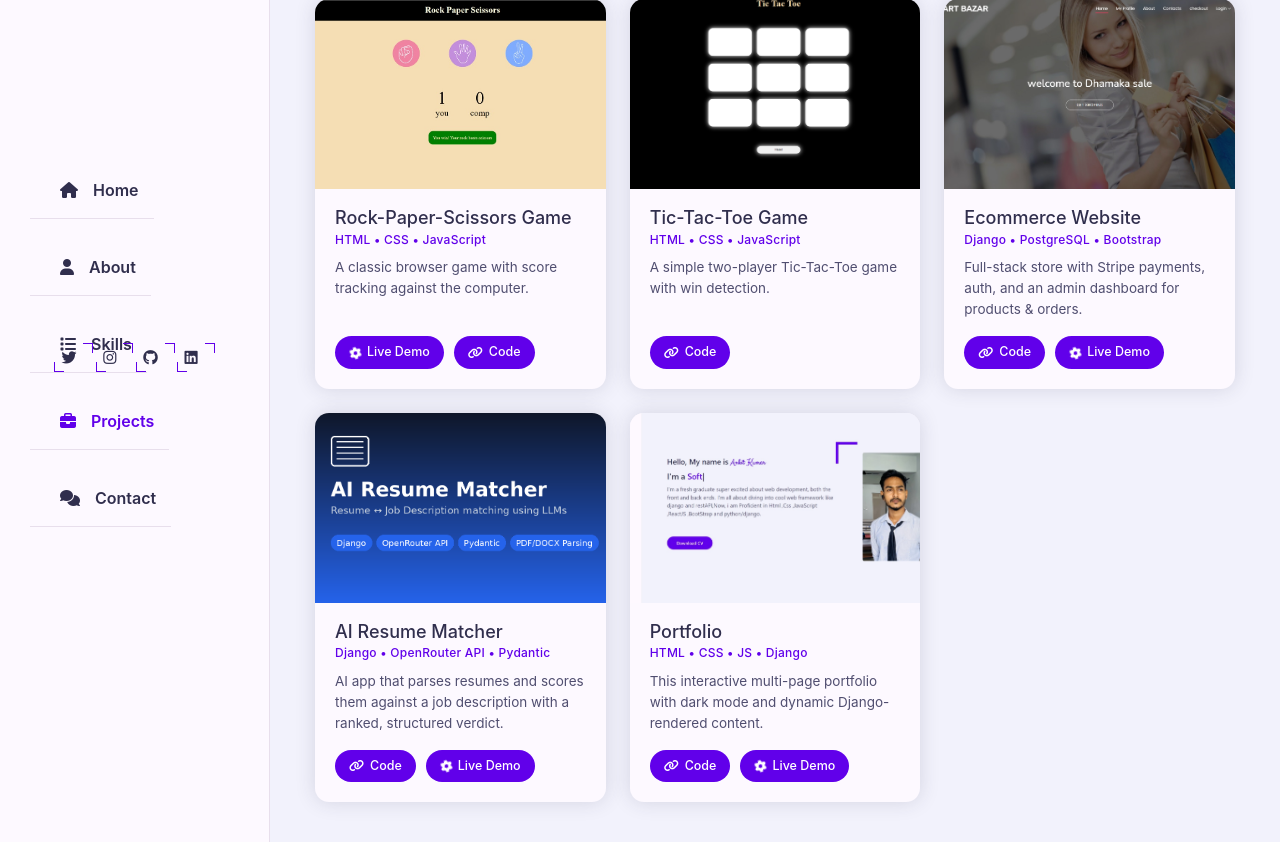
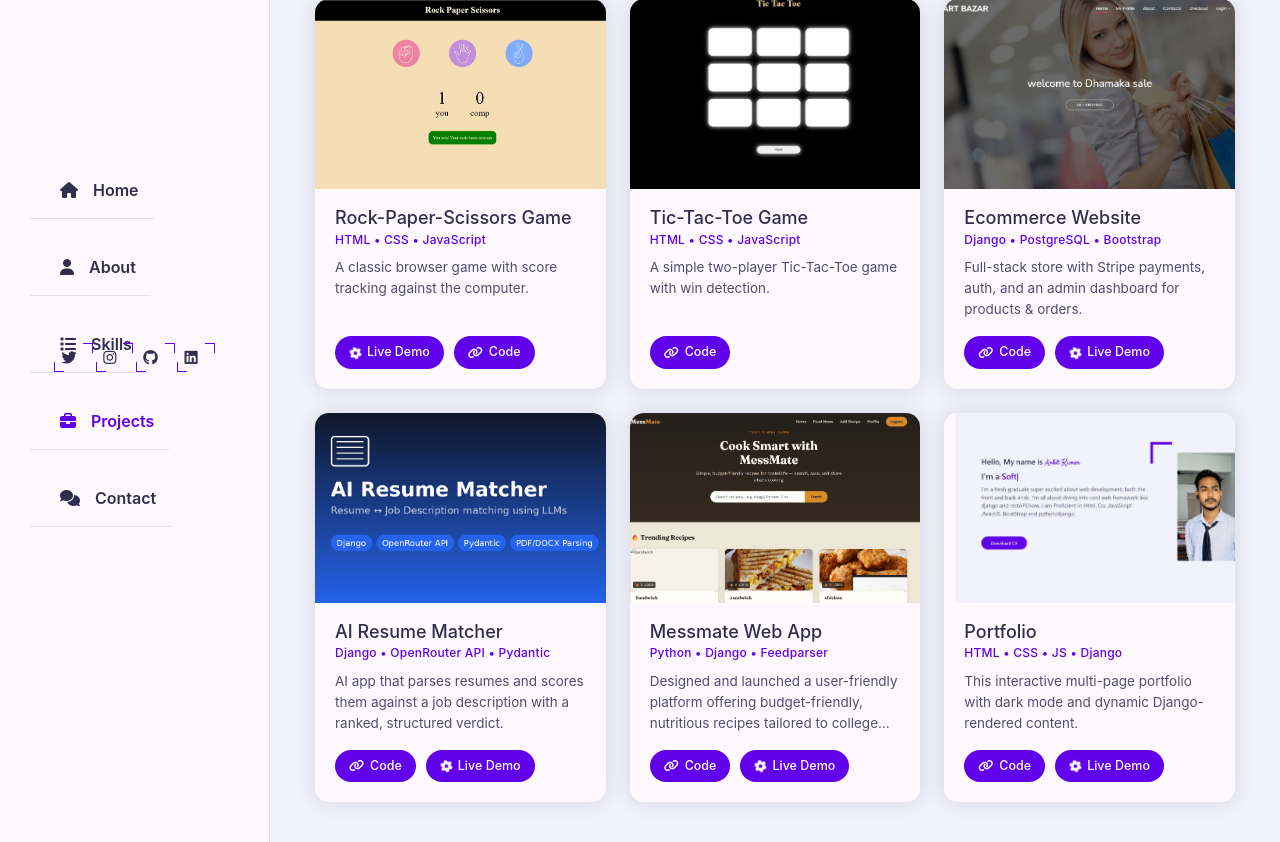
Before and after one commit to ankit-kumar-art/Myportfolio, a Django app: page /projects/ in a window 1280 px wide. Shown: the part 283-1125 px from the top of the page. Run offline with Django 5.2, Linux system fonts and the light colour scheme; some libraries are stand-ins or nearby versions; some web fonts are replaced.

Commit message:
update project section

```diff
--- a/templates/projects.html
+++ b/templates/projects.html
@@ -82,6 +82,21 @@
                 </div>
             </div>
 
+            <!-- messmate web app -->
+            <div class="project-card shadow-dark">
+                <div class="project-card-img">
+                    <img src="{% static 'img/messmate.png' %}" alt="Messmate Web App">
+                </div>
+                <div class="project-card-body">
+                    <h4>Messmate Web App</h4>
+                    <h6>Python &bull; Django &bull; Feedparser</h6>
+                    <p> Designed and launched a user-friendly platform offering budget-friendly, nutritious recipes tailored to college students.</p>
+                    <div class="project-card-links">
+                        <a href="https://github.com/ankit-kumar-art/messmate"><i class="fas fa-link"></i>Code</a>
+                        <a href="https://ankit406.pythonanywhere.com/"><i class="fas fa-cog fa-spin"></i>Live Demo</a>
+                    </div>
+                </div>
+            </div>
             <!-- Portfolio -->
             <div class="project-card shadow-dark">
                 <div class="project-card-img">
```
Also changed, not shown: static/img/messmate.png (added).
